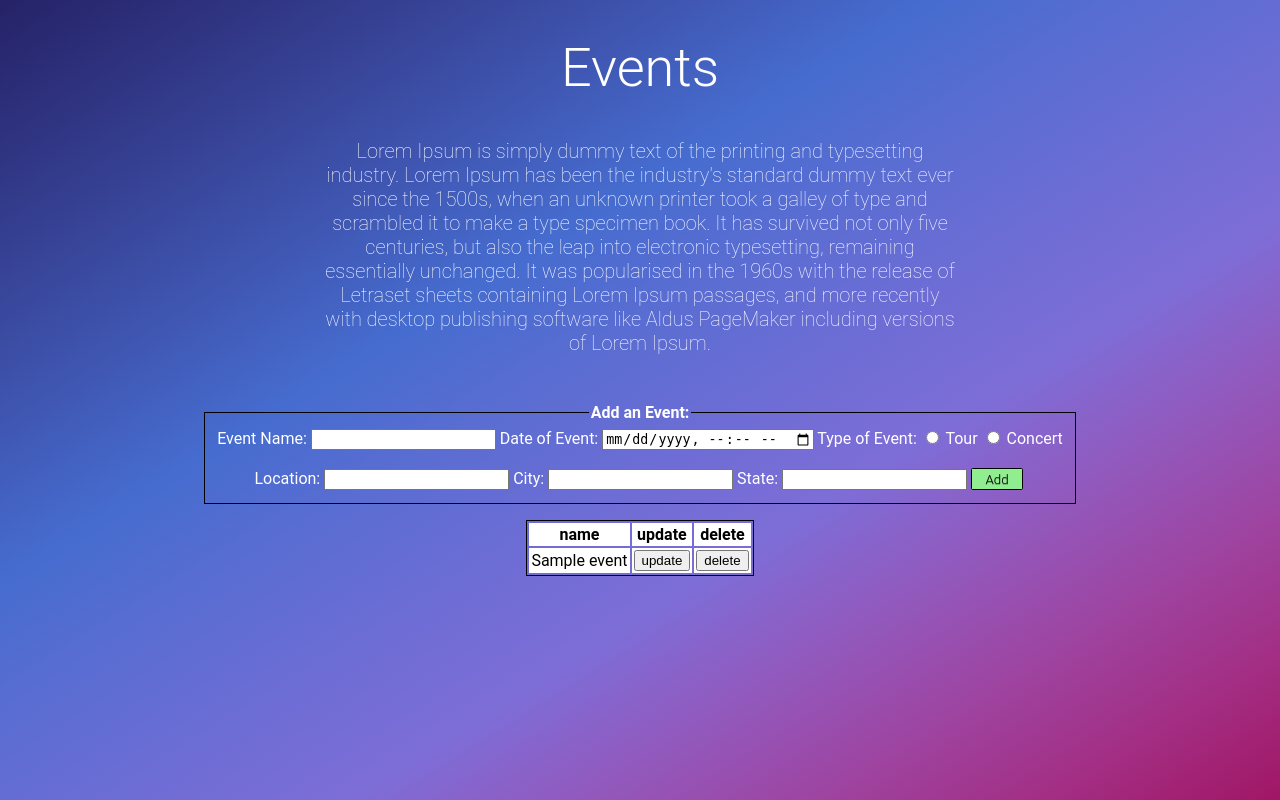
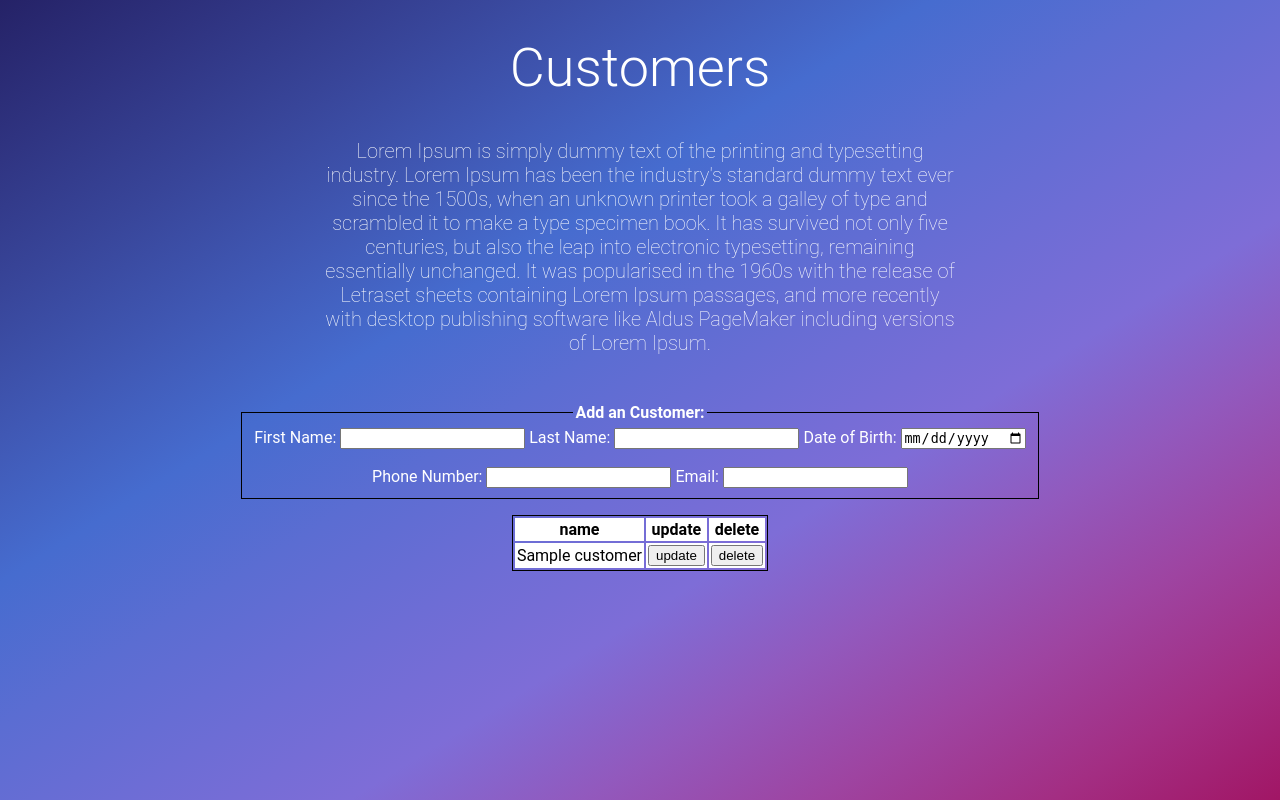
Before and after one commit to BowerKevin/Bandcart, a Flask app: template templates/customers.j2 in a window 1280 px wide. Run offline with Flask 2, Linux system fonts and the light colour scheme; the template is opened without the code that fills it: most values are stand-ins (such as "Sample title", 1, 10 or a date in 2020).

Commit message:
Select from Customers Table
Get data from customers and display table. Build form for Customers

```diff
--- a/app.py
+++ b/app.py
@@ -100,6 +100,14 @@ def bandsandevents():
     print(results)
     return render_template("bandsevents.j2", BE=results)
 
+@app.route('/customers', methods = ['POST', 'GET', 'PUT', 'DELETE'])
+def customers():
+
+    query = "SELECT * from Customers;"
+    cursor = db.execute_query(db_connection=db_connection, query=query)
+    results = cursor.fetchall()
+    return render_template("customers.j2", Customers=results)
+
 # Listener
 if __name__ == "__main__":
     port = int(os.environ.get('PORT', 9112))
--- a/templates/customers.j2
+++ b/templates/customers.j2
@@ -4,7 +4,7 @@
     </head>
     <body>
 
-    <h1 class="alt-h1 text-center mb-4 mb-md-6">Events</h1>
+    <h1 class="alt-h1 text-center mb-4 mb-md-6">Customers</h1>
     <h6 class="alt-h6 text-center mb-4 mb-md-6">
     Lorem Ipsum is simply dummy text of the printing and typesetting industry. Lorem Ipsum has been the industry's standard dummy text ever since the 1500s, when an unknown printer took a galley of type and scrambled it to make a type specimen book. It has survived not only five centuries, but also the leap into electronic typesetting, remaining essentially unchanged. It was popularised in the 1960s with the release of Letraset sheets containing Lorem Ipsum passages, and more recently with desktop publishing software like Aldus PageMaker including versions of Lorem Ipsum.
     </h6>
@@ -13,45 +13,38 @@
 
         <form method="POST">
             <fieldset>
-                <legend>Add an Event: </legend>
-                <label for="eventName">Event Name: </label>
-                <input type="text" id="eventName" name="eventName">
-                <label for="eventDate">Date of Event: </label>
-                <input type="datetime-local" id="eventDate" name="eventDate">
-                <label for="eventType">Type of Event: </label>
-
-                <input type="radio" id="eventType" name="eventType" value="Tour">
-                <label for="Tour">Tour</label>
-                <input type="radio" id="eventType" name="eventType" value="Concert">
-                <label for="Concert">Concert</label>
+                <legend>Add an Customer: </legend>
+                <label for="customerFirst">First Name: </label>
+                <input type="text" id="customerFirst" name="customerFirst">
+                <label for="customerLast">Last Name: </label>
+                <input type="text" id="customerLast" name="customerLast">
+                <label for="customerDoB">Date of Birth: </label>
+                <input type="date" id="customerDoB" name="customerDoB">
 
                 <hr>
 
-                <label for="eventLocation">Location: </label>
-                <input type="text" id="eventLocation" name="eventLocation">
-                <label for="eventCity">City: </label>
-                <input type="text" id="eventCity" name="eventCity">
-                <label for="eventState">State: </label>
-                <input type="text" id="eventState" name="eventState">
-                <input class="button5" type="submit" id="addBand" value="Add">
+                <label for="phoneNum">Phone Number: </label>
+                <input type="tel" id="phoneNum" name="phoneNum">
+                <label for="email">Email: </label>
+                <input type="email" id="email" name="email">
             </fieldset>
         </form>
 
 
-    {% if Events == () %}
+    {% if Customers == () %}
         <div id="emptyBands">
-            <strong>Database table will display here once at least one Event
+            <strong>Database table will display here once at least one Customer
                 is added to the database. Do so using the form above.<strong>
         </div>
     {% endif %}
 
-    {% if Events != () %}
+    {% if Customers != () %}
         <table class="tableCenter">
         <thead>
         <tr>
             <!-- Iterate through each key in the first entry to get the
             column name -->
-            {% for key in Events[0].keys() %}
+            {% for key in Customers[0].keys() %}
 
                 {% if "ID" not in key %}
                     <!-- Create a <th> tag with the key inside of it, this will be
@@ -67,14 +60,14 @@
         <tbody>
 
         <!-- Now, iterate through every person in bsg_people -->
-        {% for Event in Events %}
+        {% for Customer in Customers %}
         <tr>
             <!-- Then iterate through every key in the current person dictionary -->
-            {% for key in Event.keys() %}
+            {% for key in Customer.keys() %}
 
                 {% if "ID" not in key %}
                     <!-- Create a <td> element with the value of that key in it -->
-                    <td>{{Event[key]}}</td>
+                    <td>{{Customer[key]}}</td>
                 {% endif %}
 
             {% endfor %}
```
